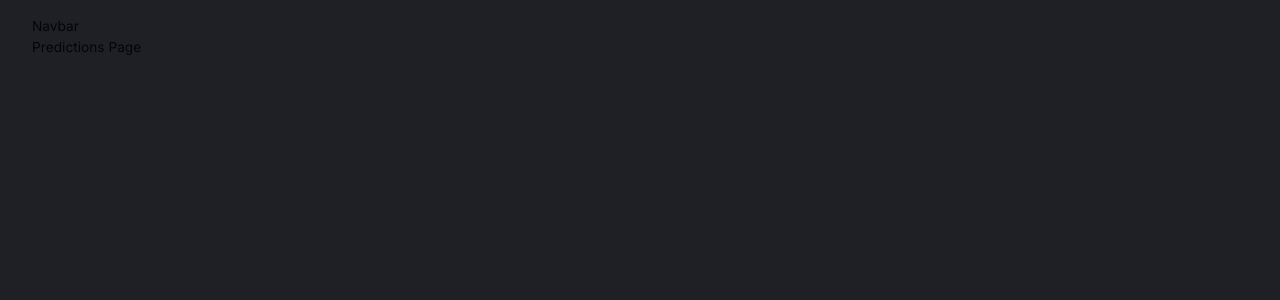
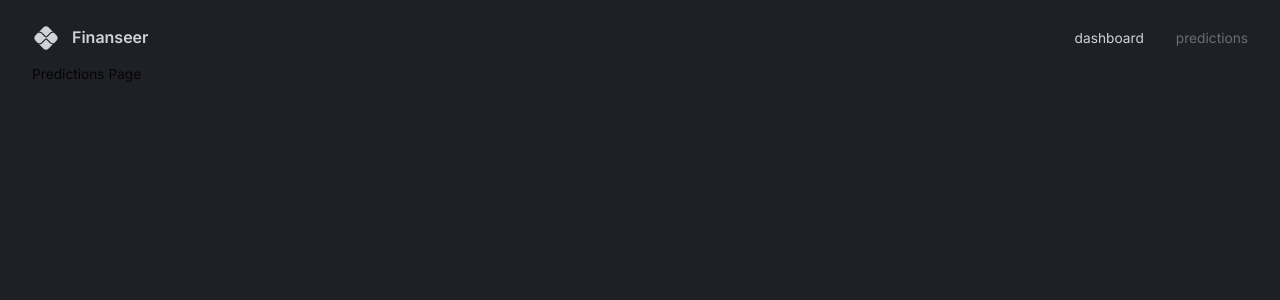
Before and after one commit to bryson-palmer/finance-app-demo, a React (Vite) app in the folder client/: page /predictions in a window 1280 px wide. Shown: the top 300 px of the page. Built offline with nearby package versions, Linux system fonts and the light colour scheme.

Commit message:
Creating simple Navbar component for app.

```diff
--- a/client/src/scenes/navbar/index.tsx
+++ b/client/src/scenes/navbar/index.tsx
@@ -2,11 +2,59 @@
 
 import { Link } from 'react-router-dom'
 
+import PixIcon from '@mui/icons-material/Pix'
+import { Box, Typography, useTheme } from '@mui/material'
+
+import FlexBetween from '@/components/FlexBetween'
+
 type Props = {}
 
 const Navbar = (props: Props) => {
+  const [selected, setSelected] = useState('dashboard')
+  const { palette } = useTheme()
+
   return (
-    <div>Navbar</div>
+    <FlexBetween
+      mb='0.25rem'
+      p='0.5rem 0rem'
+      color={palette.grey[300]}
+    >
+      {/* Left Side */}
+      <FlexBetween gap='0.75rem'>
+        <PixIcon sx={{ fontSize: '28px' }} />
+        <Typography variant='h4' fontSize='16px'>
+          Finanseer
+        </Typography>
+      </FlexBetween>
+
+      {/* Right Side */}
+      <FlexBetween gap='2rem'>
+        <Box sx={{ '&:hover': { color: palette.primary[100] } }}>
+          <Link
+            to='/'
+            onClick={() => setSelected('dashboard')}
+            style={{
+              color: selected === 'dashboard' ? 'inherit' : palette.grey[700],
+              textDecoration: 'inherit'
+            }}
+          >
+            dashboard
+          </Link>
+        </Box>
+        <Box sx={{ '&:hover': { color: palette.primary[100] } }}>
+          <Link
+            to='/predictions'
+            onClick={() => setSelected('predictions')}
+            style={{
+              color: selected === 'predictions' ? 'inherit' : palette.grey[700],
+              textDecoration: 'inherit'
+            }}
+          >
+            predictions
+          </Link>
+        </Box>
+      </FlexBetween>
+    </FlexBetween>
   )
 }
 
```
